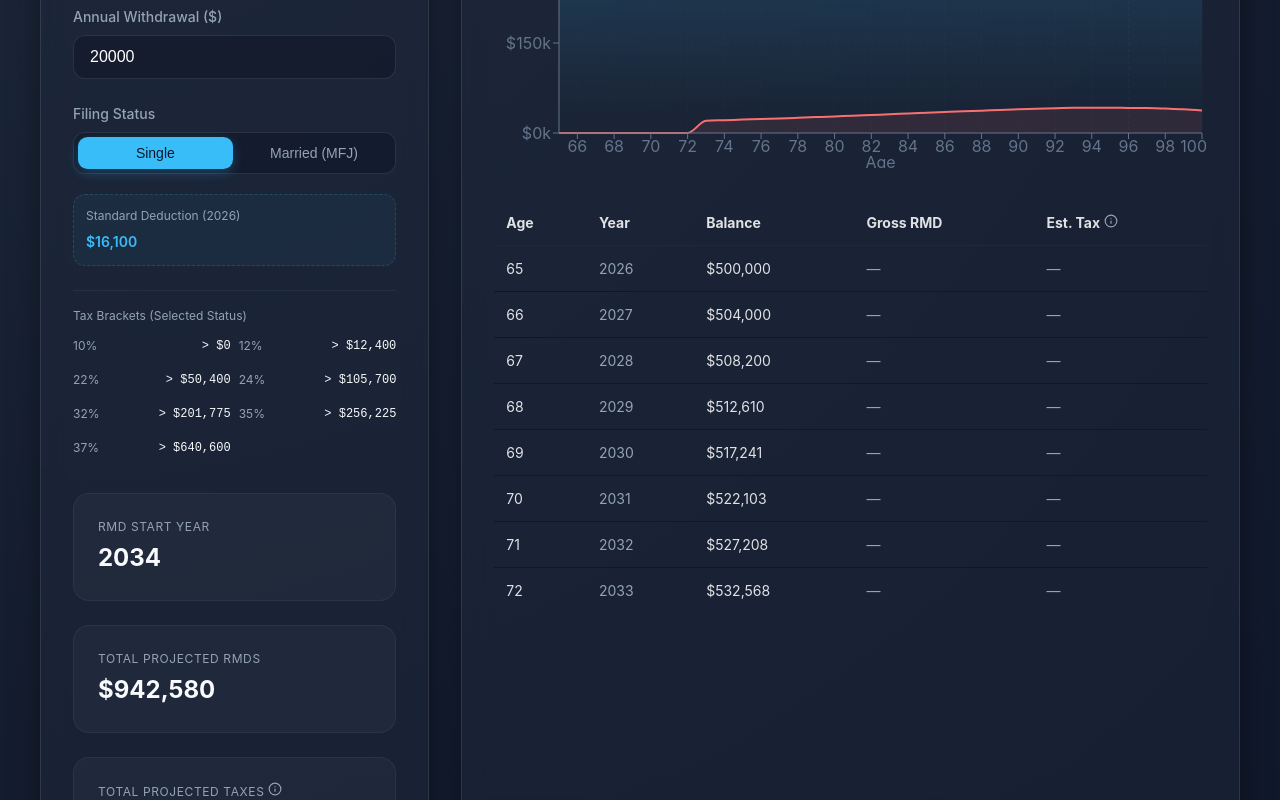
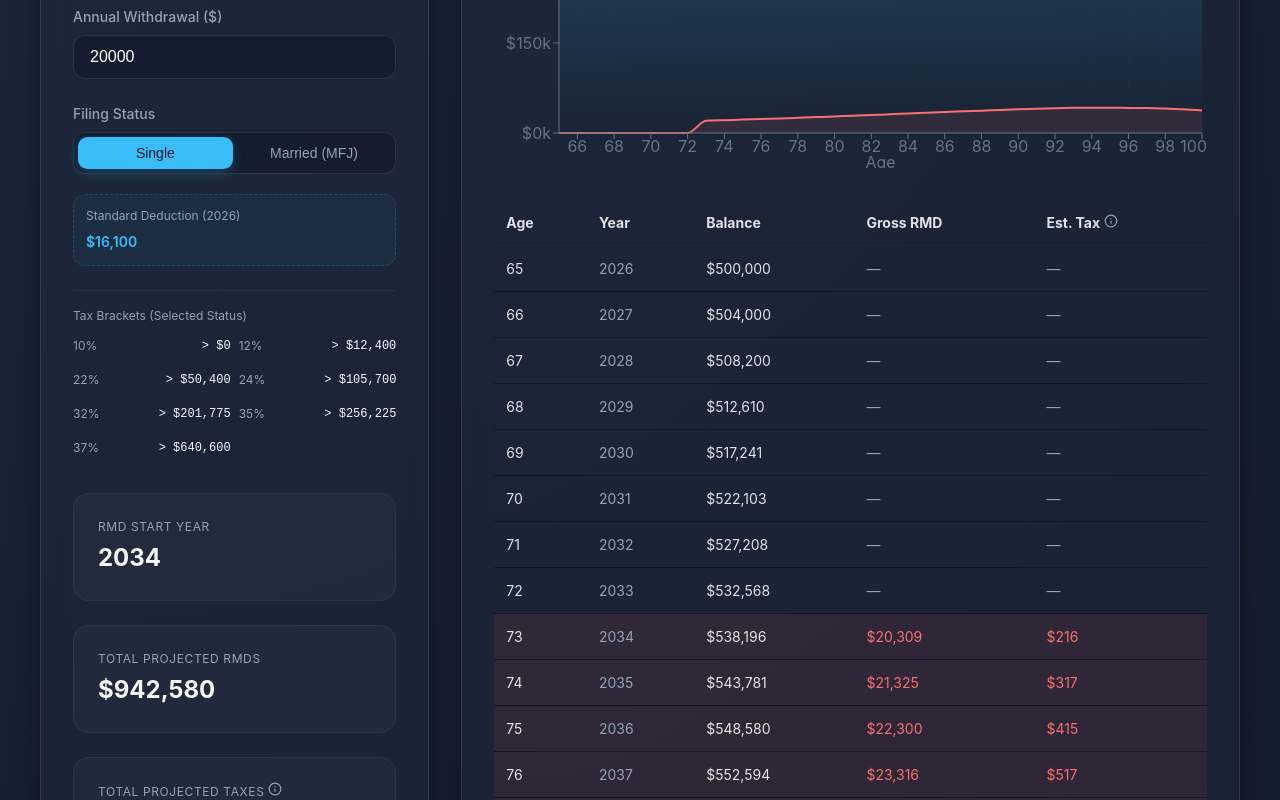
Before and after one commit to ecao310/rmd-projector, a React (Vite) app: page / in a window 1280 px wide. Shown: the part 517-1317 px from the top of the page. Built offline with nearby package versions, Linux system fonts and the light colour scheme.

Commit message:
Style: Remove fixed height and overflow-y from the table container.

```diff
--- a/src/App.tsx
+++ b/src/App.tsx
@@ -241,7 +241,7 @@ const App: React.FC = () => {
             </ResponsiveContainer>
           </div>
 
-          <div style={{ marginTop: '2rem', maxHeight: '400px', overflowY: 'auto' }}>
+          <div style={{ marginTop: '2rem' }}>
             <table style={{ width: '100%', borderCollapse: 'collapse', fontSize: '0.875rem' }}>
               <thead>
                 <tr style={{ textAlign: 'left', borderBottom: '1px solid #1e293b' }}>
```
